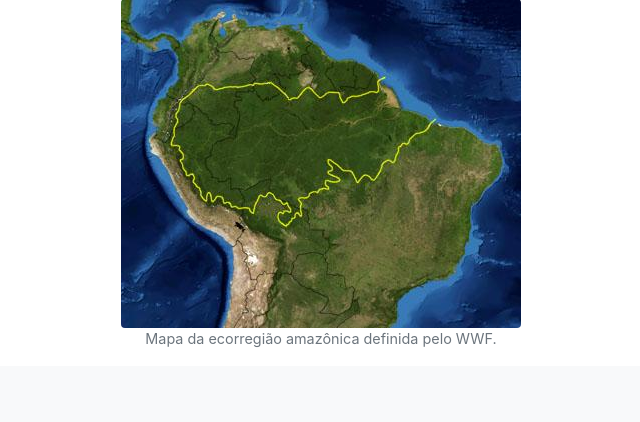
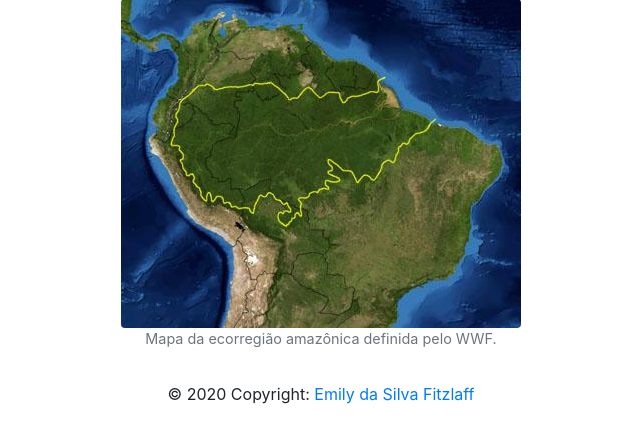
Before and after one commit to EmilyFitzlaff/Desenvolvimento_WEB, a PHP site: page / in a window 1280 px wide. Shown: the part 675-1097 px from the top of the page, without its empty margins (319-959 px from the left). Before the commit the page ends 1022 px from the top, so only its background shows below. Run offline with PHP 8.4, Linux system fonts and the light colour scheme.

Commit message:
Finalização da página index

```diff
--- a/Aula 07 - Bootstrap/Amazônia/footer.php
+++ b/Aula 07 - Bootstrap/Amazônia/footer.php
@@ -1,4 +1,9 @@
-<!-- Optional JavaScript -->
+<footer class="page-footer font-small blue">
+    <div class="footer-copyright text-center py-3">© 2020 Copyright:
+        <a href="#">Emily da Silva Fitzlaff</a>
+    </div>
+</footer>
+<!-- Footer --><!-- Optional JavaScript -->
 <!-- jQuery first, then Popper.js, then Bootstrap JS -->
 <script src="https://code.jquery.com/jquery-3.5.1.slim.min.js" integrity="sha384-DfXdz2htPH0lsSSs5nCTpuj/zy4C+OGpamoFVy38MVBnE+IbbVYUew+OrCXaRkfj" crossorigin="anonymous"></script>
 <script src="https://cdn.jsdelivr.net/npm/popper.js@1.16.1/dist/umd/popper.min.js" integrity="sha384-9/reFTGAW83EW2RDu2S0VKaIzap3H66lZH81PoYlFhbGU+6BZp6G7niu735Sk7lN" crossorigin="anonymous"></script>
```
